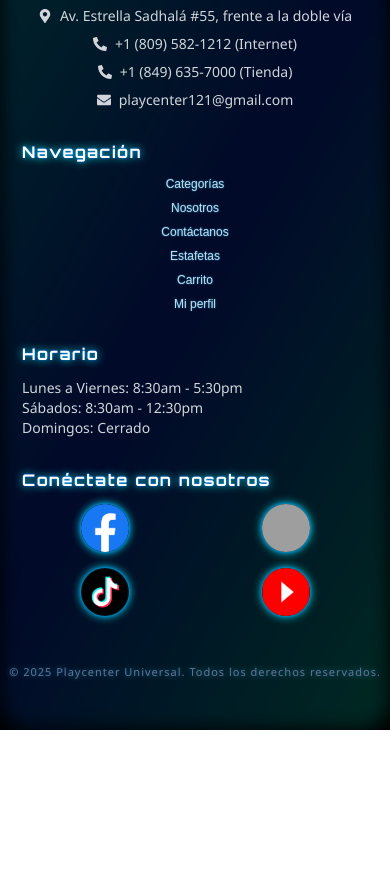
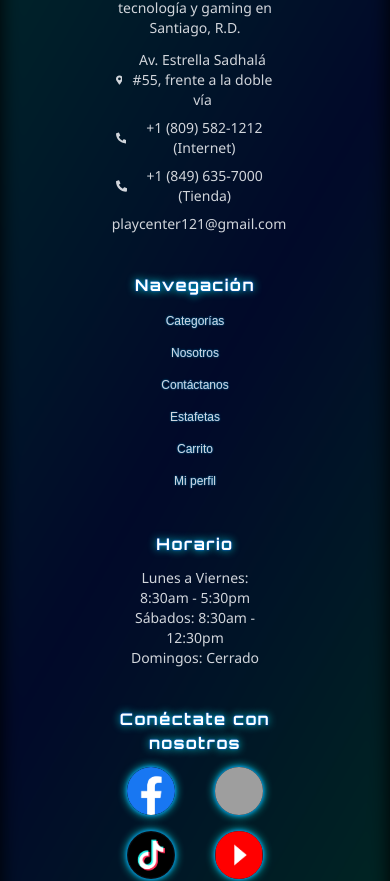
Before and after one commit to Arisleidy07/Playcenter-Universal, a React (Vite) app: page / in a window 390 px wide. Shown: the part 8326-9207 px from the top of the page. Before the commit the page ends 9056 px from the top, so only its background shows below. Built offline with nearby package versions, Linux system fonts and the light colour scheme; no server answers; grey boxes are pictures that could not be loaded.

Commit message:
subiendo mis cambios

```diff
--- a/src/components/Footer.jsx
+++ b/src/components/Footer.jsx
@@ -22,13 +22,15 @@ function Footer() {
   const cerrarModal = () => setModalAbierto(false);
   const irLogin = () => {
     cerrarModal();
-    navigate("/login"); // Ajusta la ruta si tu login está en otra
+    navigate("/login");
   };
 
   return (
     <div className="footer-block">
       <footer className="footer futuristic-footer relative bg-black text-gray-300 py-12 text-sm sm:text-base">
         <div className="footer-bg-animated" />
+
+        {/* Logo */}
         <div className="w-full flex justify-center mb-10 relative z-20">
           <img
             src="/Playlogo.png"
@@ -37,8 +39,10 @@ function Footer() {
           />
         </div>
 
-        <div className="relative z-20 max-w-7xl mx-auto grid grid-cols-1 sm:grid-cols-2 lg:grid-cols-4 gap-6 px-4 sm:px-6 lg:px-8">
+        {/* Contenido del Footer */}
+        <div className="footer-cols-wrapper relative z-20 max-w-7xl mx-auto px-4 sm:px-6 lg:px-8 flex flex-wrap justify-center sm:grid sm:grid-cols-2 lg:grid-cols-4 gap-6">
 
+          {/* Columna 1: Info */}
           <div className="footer-col">
             <h3 className="footer-title-neon text-base sm:text-lg font-bold mb-3">Playcenter Universal</h3>
             <p>Tu universo de tecnología y gaming en Santiago, R.D.</p>
@@ -56,6 +60,7 @@ function Footer() {
             </p>
           </div>
 
+          {/* Columna 2: Navegación */}
           <div className="footer-col">
             <h3 className="footer-title-neon text-base sm:text-lg font-semibold mb-3">Navegación</h3>
             <ul className="space-y-2">
@@ -89,6 +94,7 @@ function Footer() {
             </ul>
           </div>
 
+          {/* Columna 3: Horario */}
           <div className="footer-col">
             <h3 className="footer-title-neon text-base sm:text-lg font-semibold mb-3">Horario</h3>
             <p>Lunes a Viernes: 8:30am - 5:30pm</p>
@@ -96,6 +102,7 @@ function Footer() {
             <p>Domingos: Cerrado</p>
           </div>
 
+          {/* Columna 4: Redes Sociales */}
           <div className="footer-col">
             <h3 className="footer-title-neon text-base sm:text-lg font-bold mb-3">Conéctate con nosotros</h3>
             <div className="grid grid-cols-2 gap-4 justify-items-center sm:justify-items-start">
@@ -124,10 +131,12 @@ function Footer() {
 
         </div>
 
+        {/* Copyright */}
         <p className="footer-copyright text-center text-gray-500 text-[11px] sm:text-xs mt-10 relative z-20">
           © {new Date().getFullYear()} Playcenter Universal. Todos los derechos reservados.
         </p>
 
+        {/* Modal login */}
         <ModalLoginAlert
           isOpen={modalAbierto}
           onClose={cerrarModal}
--- a/src/styles/footer.css
+++ b/src/styles/footer.css
@@ -12,6 +12,7 @@
   border-radius: 30px;
   filter: blur(10px);
 }
+
 @keyframes bgMove {
   0% { background-position: 0% 100%; }
   100% { background-position: 100% 0%; }
@@ -35,6 +36,7 @@
 .footer-divider {
   display: none;
 }
+
 @media (min-width: 1024px) {
   .footer-divider {
     display: block;
@@ -59,13 +61,14 @@
   font-weight: 700;
   font-size: 1rem;
 }
+
 @media (min-width: 640px) {
   .footer-title-neon {
     font-size: 1.125rem;
   }
 }
 
-/* Lista de navegación vertical */
+/* Lista de navegación vertical (Desktop) */
 .footer-nav-list {
   display: flex;
   flex-direction: column;
@@ -74,9 +77,11 @@
   margin: 0;
   list-style: none;
 }
+
 .footer-nav-list li {
   width: 100%;
 }
+
 .footer-link-neon {
   font-family: 'Montserrat', sans-serif;
   color: #d1d5db;
@@ -88,6 +93,7 @@
   text-align: left;
   font-size: 0.875rem;
 }
+
 .footer-link-neon:hover {
   color: #00fff7;
   text-shadow: 0 0 8px #00fff7, 0 0 3px #0939ff;
@@ -102,6 +108,7 @@
   transition: box-shadow 0.3s, transform 0.3s, filter 0.3s;
   background: #0c0f16;
 }
+
 .footer-social-icon-neon:hover {
   filter: brightness(1.2);
   box-shadow: 0 0 24px #00fff7, 0 0 10px #0939ff;
@@ -114,41 +121,67 @@
   letter-spacing: 1px;
   font-size: 0.75rem;
 }
+
 @media (min-width: 640px) {
   .footer-copyright {
     font-size: 0.875rem;
   }
 }
 
-/* 📱 Estilos responsivos para móvil */
+/* 📱 Estilos Responsivos para Móvil (Max-width: 640px) */
 @media screen and (max-width: 640px) {
+  /* Agrupador de columnas (HTML debe tener esta clase en el contenedor) */
+  .footer-cols-wrapper {
+    display: flex;
+    flex-wrap: wrap;
+    justify-content: center;
+    align-items: flex-start;
+    gap: 10px 0;
+  }
+
   .footer-col {
-    padding: 0 6px;
-    margin-bottom: 6px;
+    padding: 0 10px;
+    margin-bottom: 15px;
+    text-align: center;
+    width: 50%; /* Dos columnas */
+    box-sizing: border-box;
   }
 
   .footer-title-neon {
-    font-size: 14px;
+    font-size: 0.95rem;
+    margin-bottom: 8px;
+  }
+
+  .footer-nav-list {
+    display: flex;
+    flex-direction: column;
+    gap: 6px;
+    align-items: center;
+    padding: 0;
   }
 
   .footer-link-neon {
-    font-size: 11px;
+    font-size: 0.78rem;
     text-align: center;
+    padding: 4px 0;
+    white-space: nowrap;
+    overflow: hidden;
+    text-overflow: ellipsis;
   }
 
   .footer-social-icon-neon {
-    width: 44px;
-    height: 44px;
+    width: 38px;
+    height: 38px;
+    margin: 0 6px;
+  }
+
+  .footer-divider {
+    display: none !important;
   }
 
   .footer-copyright {
-    font-size: 10px;
-  }
-
-  /* 🔧 Enlaces de navegación en dos columnas */
-  .footer-nav-list {
-    display: grid;
-    grid-template-columns: repeat(2, 1fr);
-    gap: 8px 12px;
+    font-size: 0.68rem;
+    text-align: center;
+    padding-top: 12px;
   }
 }
```
